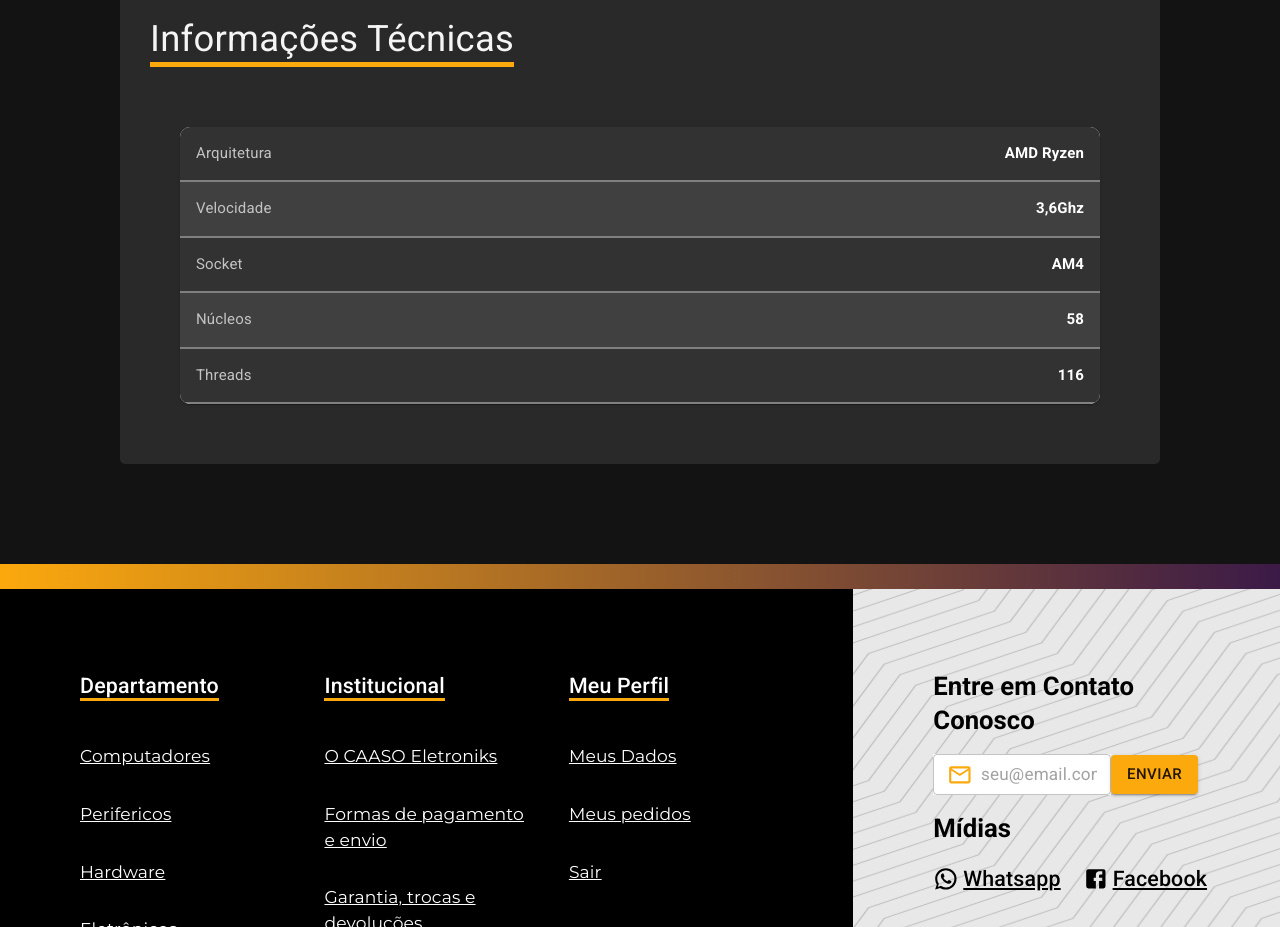
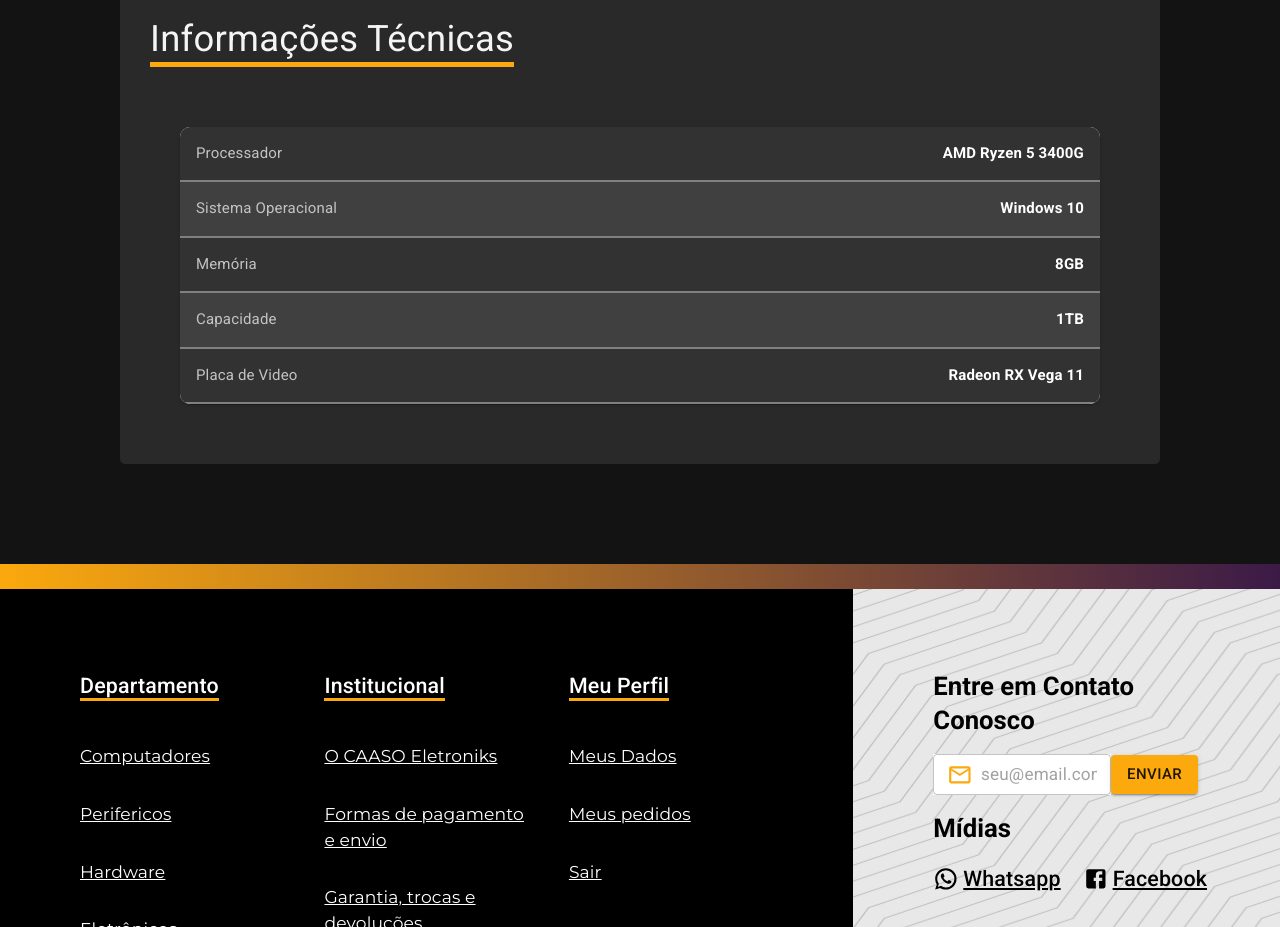
Before and after one commit to Ryrden/SCC-0560-Caaso-Eletroniks, a React (Vite) app: page /product/0 in a window 1280 px wide. Shown: the part 1140-2067 px from the top of the page. Built offline with nearby package versions, Linux system fonts and the light colour scheme.

Commit message:
tabela de especificações funcionando

```diff
--- a/src/Pages/Product/[productId].tsx
+++ b/src/Pages/Product/[productId].tsx
@@ -51,13 +51,6 @@ function createData(Description: string, Value: string,) {
     return { Description, Value };
 }
 
-const rows = [
-    createData("Arquitetura", "AMD Ryzen"),
-    createData("Velocidade", "3,6Ghz"),
-    createData("Socket", "AM4"),
-    createData("Núcleos", "58"),
-    createData("Threads", "116"),
-];
 
 interface tableSpecification {
     Description: string,
@@ -82,20 +75,33 @@ const ProductPage = () => {
 
     const { id = "0" } = useParams();
     const [products, setProducts] = useState<ProductModel>();
+    const [specification, setSpecification] = useState<tableSpecification[]>([]);
 
     useEffect(() => {
         setProducts(productsList[+id]);
         console.log(products);
+
+        setSpecification(oldSpecification => {
+            return [
+                createData("Processador", productsList[+id].specifications.processor),
+                createData("Sistema Operacional", productsList[+id].specifications.operatingSystem),
+                createData("Memória", productsList[+id].specifications.ramMemory),
+                createData("Capacidade", productsList[+id].specifications.storage),
+                createData("Placa de Video", productsList[+id].specifications.videoCard),
+            ];
+        });
     }, [id]);
 
-    const speceficationList: string[] = ["Processador", "Sistema Operacional", "Memória", "Capacidade", "GPU"];
+    const rows = specification;
+
+    /* const speceficationList: string[] = ["Processador", "Sistema Operacional", "Memória", "Capacidade", "GPU"];
     const speceficationValue: string[] = [
-        products?.specifications.processor || "aa",
-        products?.specifications.operatingSystem || "bb",
-        products?.specifications.ramMemory || "cc",
-        products?.specifications.storage || "dd",
-        products?.specifications.videoCard || "ee"
-    ];
+        products?.specifications.processor,
+        products?.specifications.operatingSystem,
+        products?.specifications.ramMemory,
+        products?.specifications.storage,
+        products?.specifications.videoCard
+    ]; */
 
     return <div>
         <Box>
@@ -184,7 +190,7 @@ const ProductPage = () => {
 
                                 <Box>
                                     {/* TODO: checkout ir por ID */}
-                                    <Link to={"/cart/"} style={{ textDecoration: "none" }}>
+                                    <Link to={"/checkout/"} style={{ textDecoration: "none" }}>
                                         <CButton size={"large"} startIcon={<AddShoppingCartIcon />}>Comprar</CButton>
                                     </Link>
                                     <Box display={"flex"} gap={"5px"} alignItems={"center"} marginTop={"20px"}>
--- a/src/main.tsx
+++ b/src/main.tsx
@@ -6,7 +6,7 @@ import App from "./App";
 ReactDOM.createRoot(document.getElementById("root") as HTMLElement).render(
     <BrowserRouter>
         <React.StrictMode>
-            <App/>
+            <App />
         </React.StrictMode>
     </BrowserRouter>
 );
```
